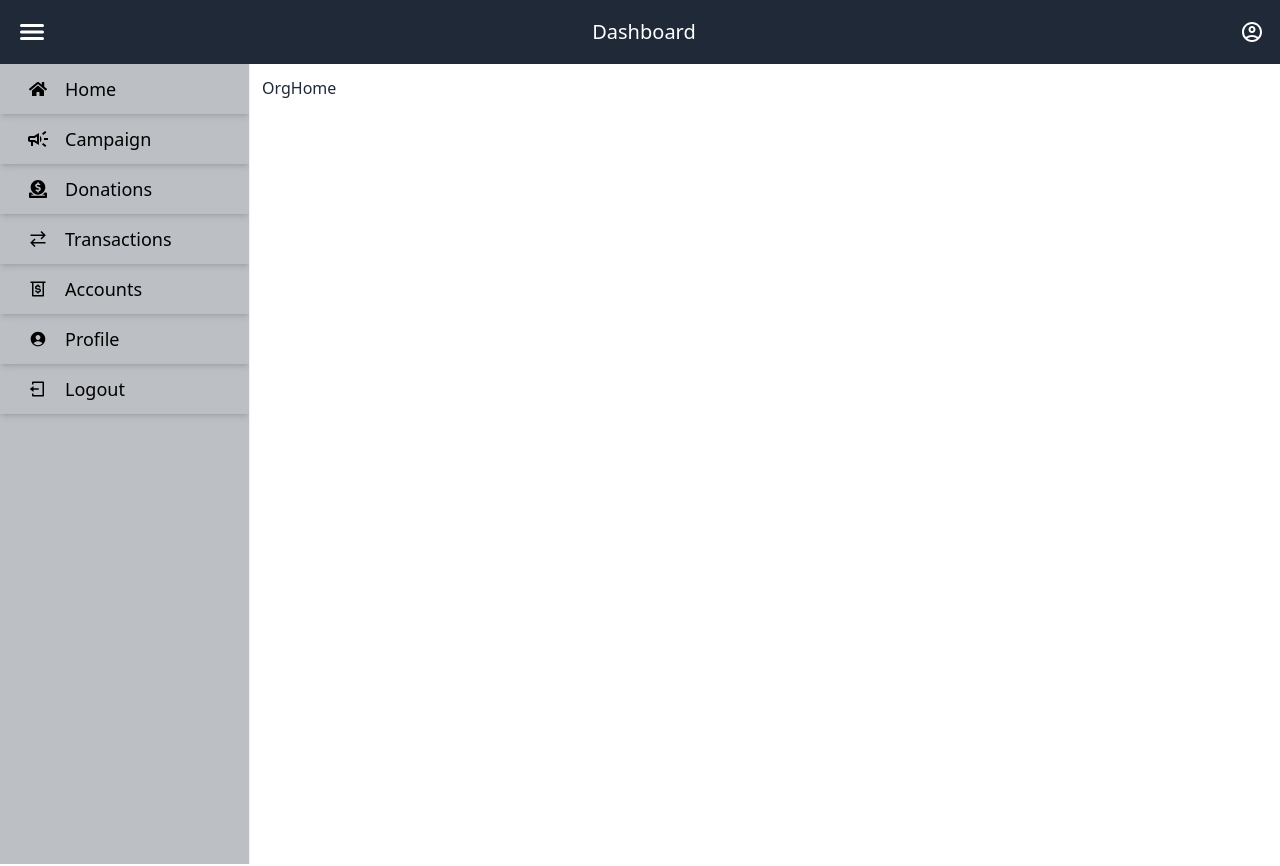
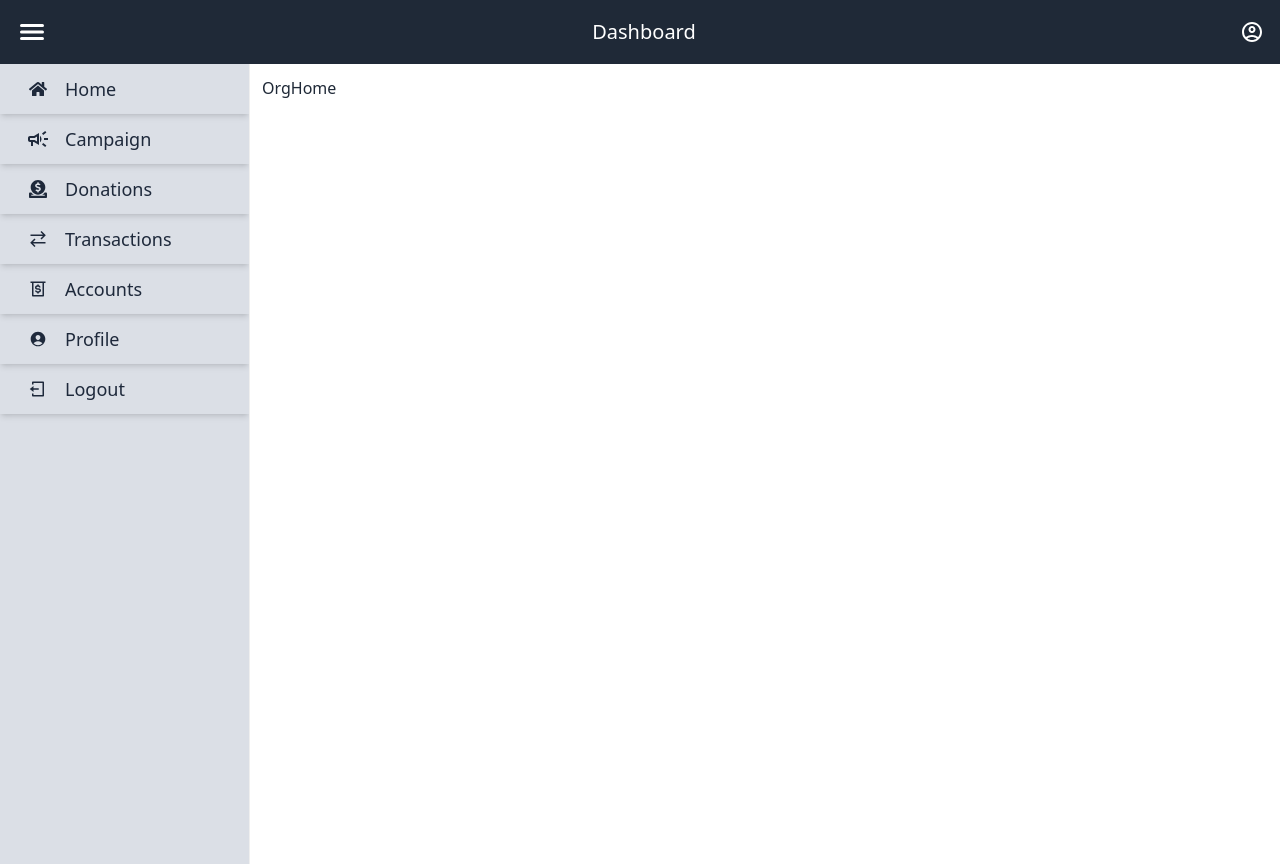
Before and after one commit to MuchokiDavid/Msaadafund-Frontend, a React (Create React App) app: page /org/dashboard in a window 1280 px wide. Shown: the top 866 px of the page. Built offline with nearby package versions, Linux system fonts and the light colour scheme; sample sign-in values are in the browser's storage.

Commit message:
Added color styling

```diff
--- a/src/components/org-dashboard/Menubar.jsx
+++ b/src/components/org-dashboard/Menubar.jsx
@@ -33,7 +33,7 @@ function Menubar({isOpen}) {
         </button>
       )} */}
 
-      <Sidebar className={`text-black h-screen md:max-h-screen dark:bg-gray-300 ${isOpen ? 'absolute' : 'hidden'}`} style={{ zIndex: 1000, backgroundColor: '#2D3748'}}>
+      <Sidebar className={`text-slate-800 bg-slate-400 h-screen md:max-h-screen dark:bg-gray-400 ${isOpen ? 'absolute' : 'hidden'}`} style={{ zIndex: 1000}}>
         <Menu
           menuItemStyles={{
             button: {
```
